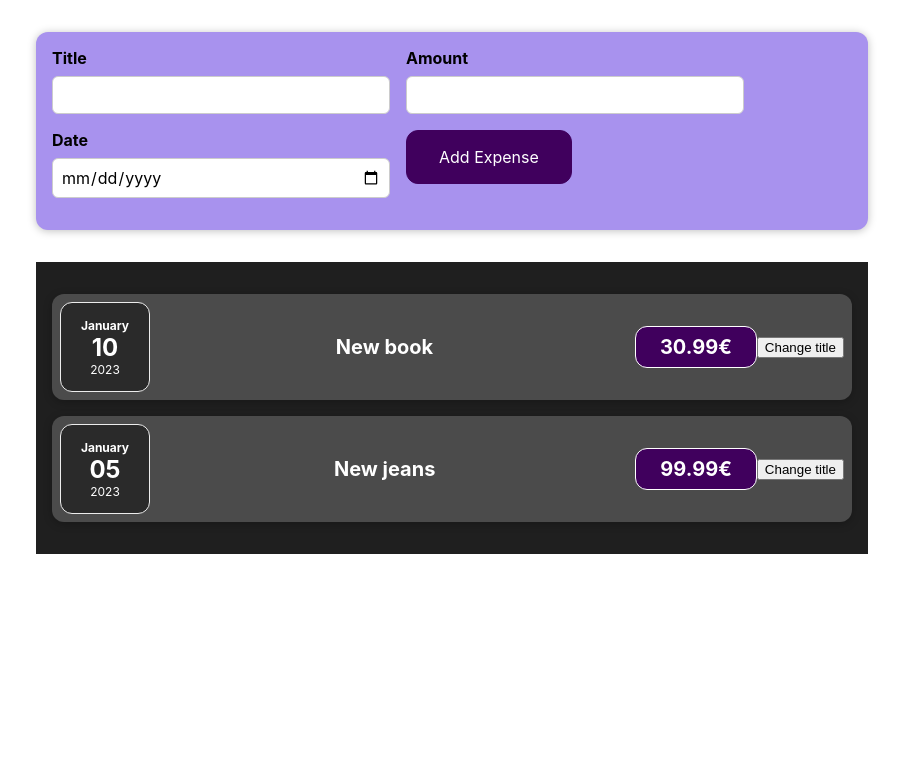
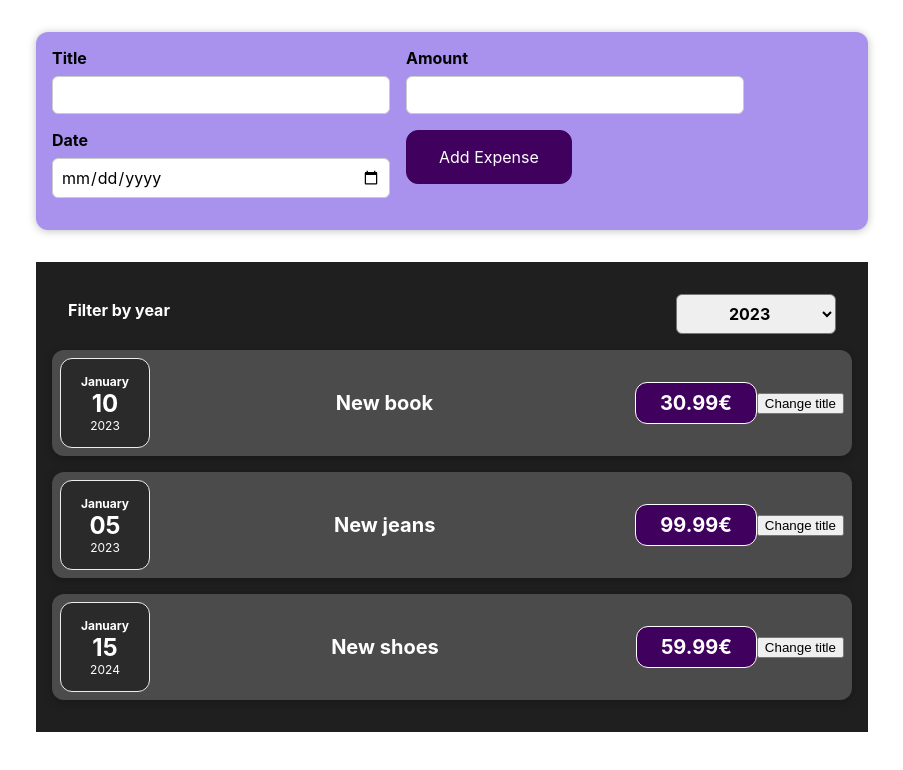
Before and after one commit to Progeim111/expenses, a React (Create React App) app: page / in a window 1280 px wide. Shown: the top 770 px of the page, without its empty margins (188-1091 px from the left). Built offline with nearby package versions, Linux system fonts and the light colour scheme.

Commit message:
Ülesanne 3 - sisekomponendi andmete suunamine välikomponendile

```diff
--- a/src/App.js
+++ b/src/App.js
@@ -16,6 +16,11 @@
             date: new Date(2023, 0, 5),
             title:'New jeans',
             price: 99.99
+        },
+        {
+            date: new Date(2024, 0, 15),
+            title:'New shoes',
+            price: 59.99
         }
     ]
 
--- a/src/components/Expenses/Expenses.js
+++ b/src/components/Expenses/Expenses.js
@@ -1,12 +1,25 @@
 import ExpenseItem from './ExpenseItem';
 import './Expenses.css';
 import Card from '../UI/Card';
+import ExpensesFilter from "./ExpensesFilter";
+import {useState, useEffect} from "react";
 
 function Expenses(props) {
+    const [selectedYear, setSelectedYear] = useState('2022');
+
+    const yearChangeHandler = (selectedYear) => {
+        setSelectedYear(selectedYear);
+    }
+    useEffect(() => {
+        console.log('Year data is Expenses.js ', props.expenses[0].date.getFullYear());
+    }, []);
+
     return (
         <Card className="expenses">
+            <ExpensesFilter selected={selectedYear} onChangeYear={yearChangeHandler} />
             <ExpenseItem expenseData={props.expenses[0]} />
             <ExpenseItem expenseData={props.expenses[1]} />
+            <ExpenseItem expenseData={props.expenses[2]} />
         </Card>
     );
 }
--- /dev/null
+++ b/src/components/Expenses/ExpensesFilter.css
@@ -0,0 +1,24 @@
+.expenses-filter {
+    color: white;
+    padding: 0 1rem;
+}
+
+.expenses-filter__control {
+    display: flex;
+    width: 100%;
+    align-items: center;
+    justify-content: space-between;
+    margin: 1rem 0;
+}
+
+.expenses-filter label {
+    font-weight: bold;
+    margin-bottom: 0.5rem;
+}
+
+.expenses-filter select {
+    font: inherit;
+    padding: 0.5rem 3rem;
+    font-weight: bold;
+    border-radius: 6px;
+}
--- /dev/null
+++ b/src/components/Expenses/ExpensesFilter.js
@@ -0,0 +1,28 @@
+import React from 'react';
+
+import './ExpensesFilter.css';
+
+const ExpensesFilter = (props) => {
+
+    const yearChangeHandler = (event) => {
+        console.log('Filter changed by ExpensesFilter.js');
+        console.log('Selected year:', event.target.value);
+        props.onChangeYear(event.target.value);
+    };
+
+    return (
+        <div className='expenses-filter'>
+            <div className='expenses-filter__control'>
+                <label>Filter by year</label>
+                <select value={props.selected} onChange={yearChangeHandler}>
+                    <option value='2023'>2023</option>
+                    <option value='2024'>2024</option>
+                    <option value='2025'>2025</option>
+                    <option value='2026'>2026</option>
+                </select>
+            </div>
+        </div>
+    );
+};
+
+export default ExpensesFilter;
```
